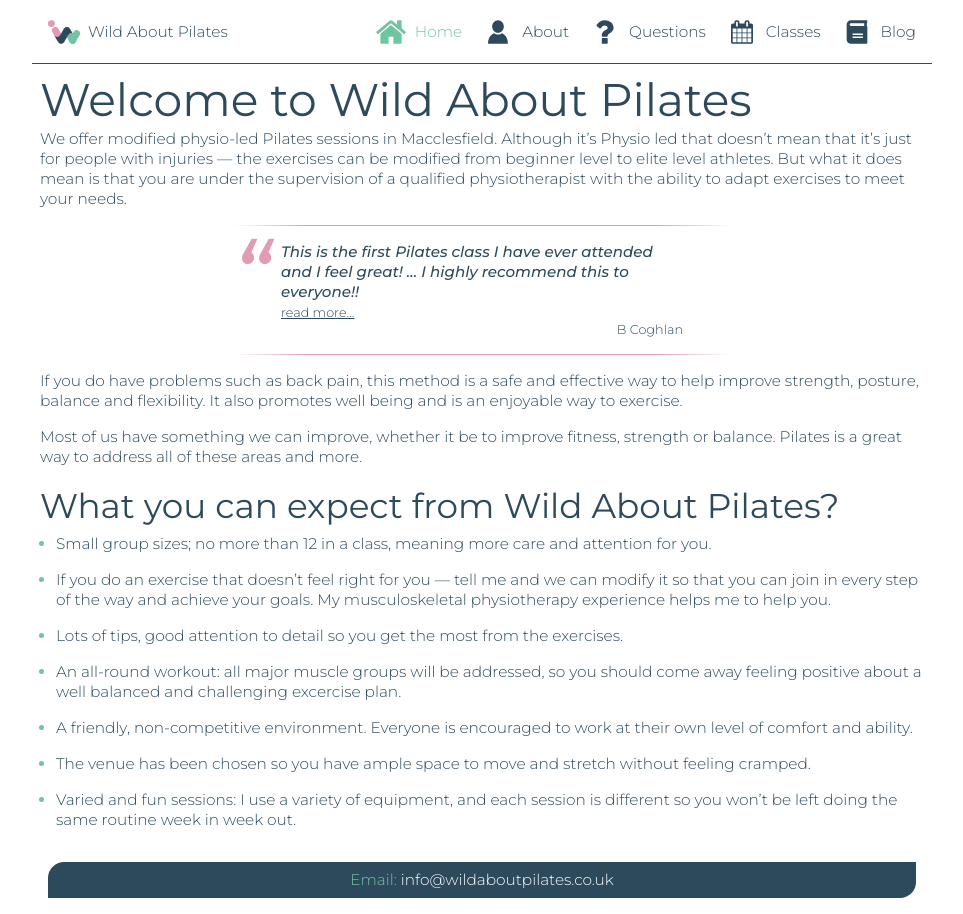
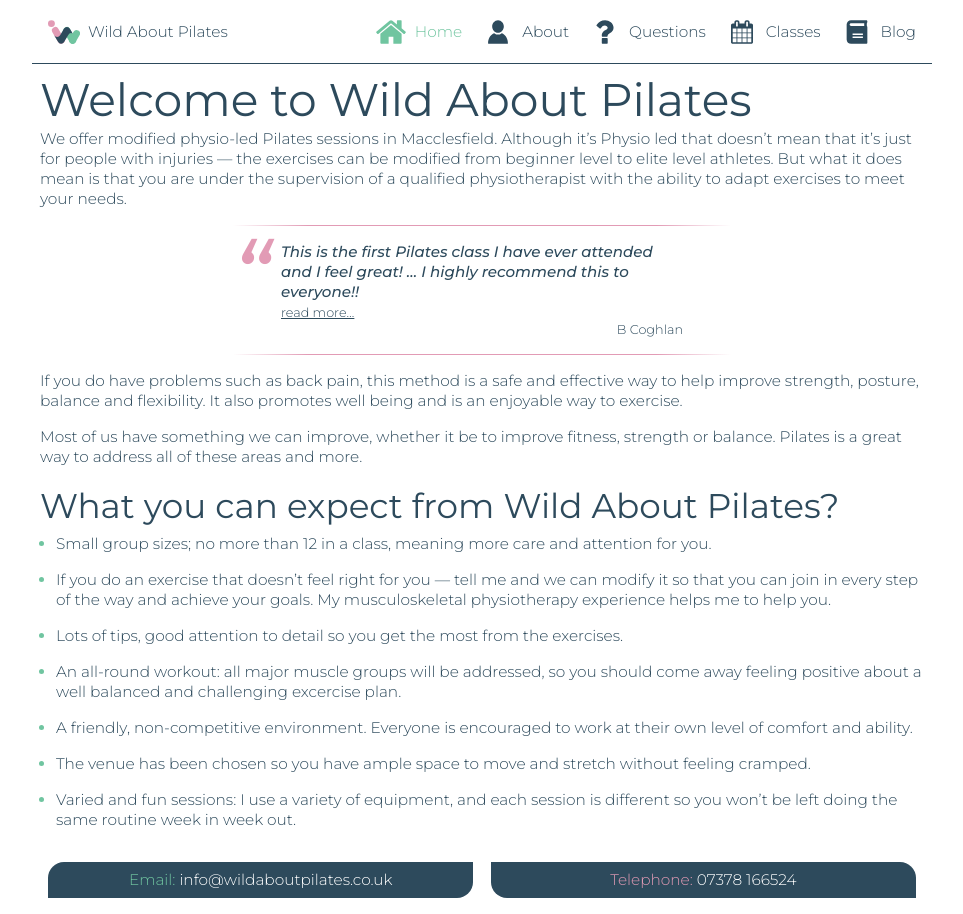
Before and after one commit to mikeraynham/wildaboutpilates, a Jekyll site: the page built from index.md, in a window 1280 px wide. Shown: the whole page, without its empty margins (158-1121 px from the left). Built offline with Jekyll 4.4.1, drawn with Linux system fonts in a browser that asks for light colours.

Commit message:
Reinstate telephone number

```diff
--- a/_includes/address.html
+++ b/_includes/address.html
@@ -10,6 +10,7 @@
         "@id": "https://www.wildaboutpilates.co.uk/#macclesfield",
         "url": "https://www.wildaboutpilates.co.uk/",
         "name": "Wild About Pilates",
+        "telephone": "{{ site.tel_int }}",
         "image": "https://www.wildaboutpilates.co.uk/images/wild-about-pilates-logo-1120w1120h.png",
         "logo": "https://www.wildaboutpilates.co.uk/images/wild-about-pilates-logo-1120w1120h.png",
         "maximumAttendeeCapacity": "12",
--- a/_layouts/default.html
+++ b/_layouts/default.html
@@ -79,6 +79,7 @@
         <footer>
             <address>
                 <a class="email" href="mailto:{{ site.email | uri_escape }}" aria-label="email address {{ site.email }}">{{ site.email }}</a>
+                <a class="tel" href="tel:{{ site.tel | slugify }}" aria-label="telephone number {{ site.tel }}">{{ site.tel }}</a>
                 <script type="application/ld+json">
                 {
                     "@context": "http://schema.org",
--- a/_sass/_footer.scss
+++ b/_sass/_footer.scss
@@ -43,6 +43,8 @@ footer {
 
             a.email {
                 border-radius: 1rem 0 1rem 0;
+                float: left;
+                width: 49%;
             }
 
             a.tel {
```
Also changed, not shown: other parts of _layouts/default.html (+1 -0 lines).
